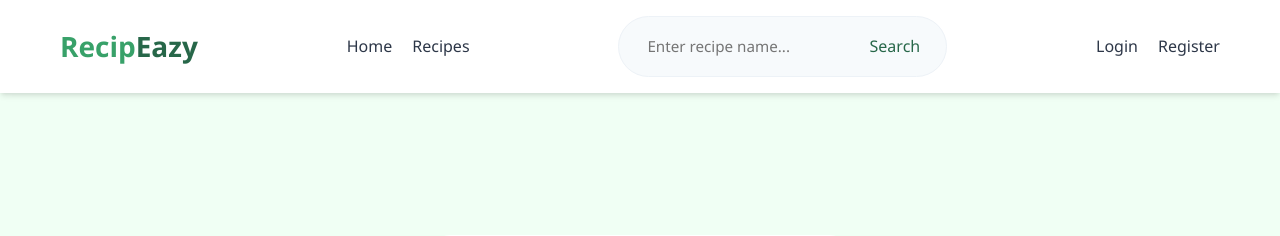
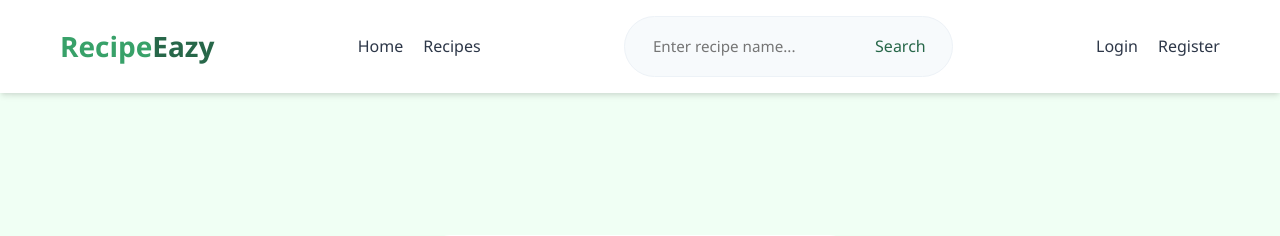
Before and after one commit to Mateo-Buytaert/Recipeazy-deployed, a Django app: page /login/ in a window 1280 px wide. Shown: the top 236 px of the page. Run offline with Django 5.2, Linux system fonts and the light colour scheme; some libraries are stand-ins or nearby versions.

Commit message:
Update login.html

```diff
--- a/recipes/templates/recipes/login.html
+++ b/recipes/templates/recipes/login.html
@@ -13,7 +13,9 @@
     <header id="header">
         <div class="container">
             <nav>
-                <div class="logo">Recip<span>Eazy</span></div>
+                <a href="{%url 'index'%}">
+                <div class="logo">Recipe<span>Eazy</span></div>
+                </a>
                 <div class="nav-links">
                     <a href="{% url 'index' %}">Home</a>
                     <a href="{%url 'recipe_list'%}">Recipes</a>
```
